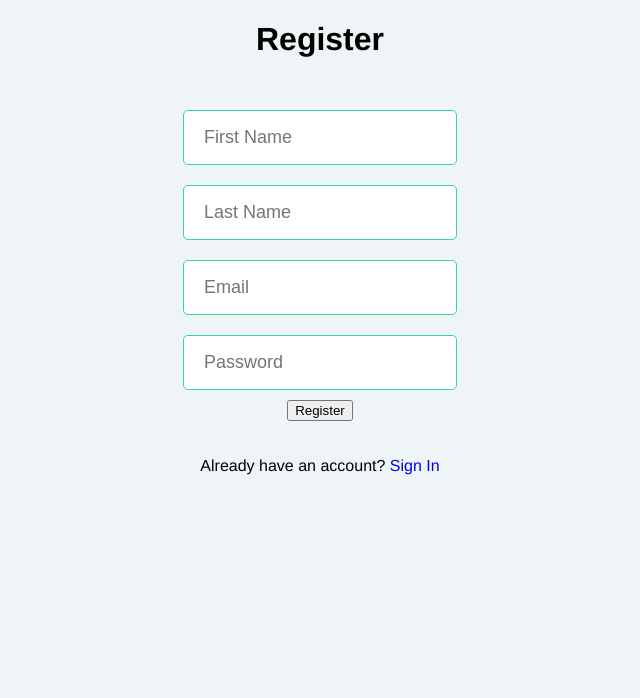
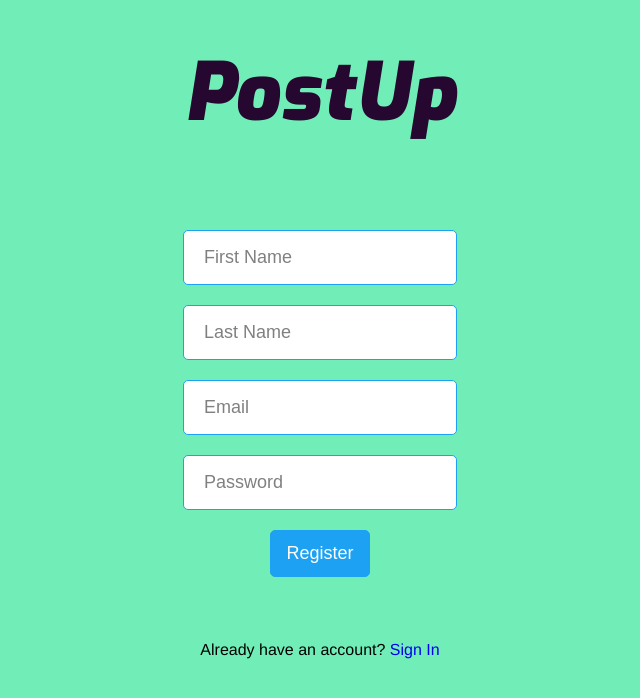
Before and after one commit to riley-worthington/suggestion-box, a React (Create React App) app in the folder frontend/: page /register in a window 1280 px wide. Shown: the top 698 px of the page, without its empty margins (320-960 px from the left). Built offline with nearby package versions, Linux system fonts and the light colour scheme.

Commit message:
remove unnecessary database table and minor UI changes

```diff
--- a/frontend/src/Auth/Register.css
+++ b/frontend/src/Auth/Register.css
@@ -2,7 +2,17 @@
   display: flex;
   flex-direction: column;
   align-items: center;
-  margin: auto auto;
+  margin: 0 auto;
+  background-color: var(--accent-1);
+  height: 100%;
+}
+
+.reg-title {
+  color: #25072f;
+  /* color: #eded00; */
+  font-size: 80px;
+  margin-top: 40px;
+  font-family: 'Exo', sans-serif;
 }
 
 .register-form {
@@ -14,13 +24,14 @@
   margin: 20px;
 }
 
-.register-form > input {
+.register-field {
   margin: 10px;
-  border: 1px solid #38d1ac;
+  border: 1px solid #1da1f2;
   border-radius: 5px;
   font-size: 18px;
-  color: grey;
+  color: var(--text-color-normal);
   padding: 16px 20px;
+  outline: none;
 }
 
 .visually-hidden {
@@ -35,5 +46,35 @@
 }
 
 .register-button {
+  margin: 10px;
+  border: 1px solid #1da1f2;
+  border-radius: 5px;
+  font-size: 18px;
+  /* color: grey; */
+  /* color: #25072f; */
+  padding: 12px;
+  width: 100px;
+  /* color: #4b8bf9; */
+  color: #ffffff;
   cursor: pointer;
+  outline: none;
+  /* background-color: #cddeff; */
+  background-color: #1da1f2;
+  transition: 0.3s;
 }
+
+.register-button:hover, .register-button:focus {
+  background-color: #006dbf;
+  border-color: #006dbf;
+  transition: 0.3s;
+}
+
+.register-error-message {
+  font-size: 16px;
+  margin: 0;
+  color: red;
+}
+
+::placeholder {
+  color: grey;
+}
--- a/frontend/src/Auth/Register.js
+++ b/frontend/src/Auth/Register.js
@@ -18,6 +18,7 @@ class Register extends Component {
       lastName: '',
       email: '',
       password: '',
+      invalid: false,
     }
   }
 
@@ -28,6 +29,13 @@ class Register extends Component {
   handleSubmit = event => {
     event.preventDefault();
     const { firstName, lastName, email, password } = this.state;
+    if (firstName === '' || lastName === '' || email === '' || password === '') {
+      this.setState({
+        invalid: true
+      });
+      return;
+    }
+
     const { onSubmitRegister } = this.props;
     onSubmitRegister(firstName, lastName, email, password);
   }
@@ -35,10 +43,11 @@ class Register extends Component {
   render() {
     return (
       <div className='register-container'>
-        <h1>Register</h1>
+        <h1 className='reg-title'>PostUp</h1>
         <form className='register-form'>
           <label htmlFor='firstName' className='visually-hidden'>First Name</label>
           <input
+            className='register-field'
             id='firstName'
             type='text'
             name='firstName'
@@ -47,6 +56,7 @@ class Register extends Component {
           />
           <label htmlFor='lastName' className='visually-hidden'>Last Name</label>
           <input
+            className='register-field'
             id='lastName'
             type='text'
             name='lastName'
@@ -55,6 +65,7 @@ class Register extends Component {
           />
           <label htmlFor='email' className='visually-hidden'>Email</label>
           <input
+            className='register-field'
             id='email'
             type='email'
             name='email'
@@ -63,6 +74,7 @@ class Register extends Component {
           />
           <label htmlFor='password' className='visually-hidden'>Password</label>
           <input
+            className='register-field'
             id='password'
             type='password'
             name='password'
@@ -76,6 +88,9 @@ class Register extends Component {
             onClick={this.handleSubmit}>
               Register
           </button>
+          <p className='register-error-message'>
+            {this.state.invalid ? 'Please fill out all the fields' : <br/>}
+          </p>
         </form>
         <p>
           Already have an account? <Link to='/signin'>Sign In</Link>
--- a/frontend/src/Auth/SignIn.css
+++ b/frontend/src/Auth/SignIn.css
@@ -27,7 +27,7 @@ header {
   margin: auto auto;
   /* background-color: #71eeb8; */
   background: rgb(0,211,222);
-  background: linear-gradient(180deg, rgba(0,211,222,1) 0%, rgba(113,238,184,1) 50%, rgba(0,255,130,1) 100%);
+  background: linear-gradient(300deg, rgba(0,211,222,1) 0%, rgba(113,238,184,1) 50%, rgba(0,255,130,1) 100%);
   height: 100%;
 }
 
@@ -54,7 +54,8 @@ header {
 
 .signin-form > input, .signin-form > button {
   margin: 10px;
-  border: 1px solid #4b8bf9;
+  /* border: 1px solid #4b8bf9; */
+  border: 1px solid #1da1f2;
   border-radius: 5px;
   font-size: 18px;
   /* color: grey; */
@@ -122,10 +123,10 @@ input:invalid:not(:focus) {
   text-decoration: none;
   font-weight: bold;
   color: #4b8bf9;
-  background-color: #ffffff;
+  background-color: var(--background);
   padding: 15px;
   border-radius: 10px;
-  border: 1px solid #4b8bf9;
+  /* border: 2px solid #4b8bf9; */
 }
 
 .link-text {
--- a/frontend/src/Home/JoinPage/JoinPage.js
+++ b/frontend/src/Home/JoinPage/JoinPage.js
@@ -45,12 +45,21 @@ class JoinPage extends Component {
             <h1>Join a team</h1>
             {teamsNotIn.length > 0 ?
               teamsNotIn.map(team =>
-                <button
-                  className='join-button'
-                  key={team.team_id}
-                  onClick={() => addTeamMember(currentUser.user_id, team.team_id)}>
-                  {team.name}
-                </button>)
+                <div>
+                  <input type="checkbox"
+                         id={team.team_id}
+                         key={team.team_id}
+                         name={team.name}
+                         value={team.name} />
+                  <label htmlFor={team.name}>{team.name}</label>
+                </div>
+                // <button
+                //   className='join-button'
+                //   key={team.team_id}
+                //   onClick={() => addTeamMember(currentUser.user_id, team.team_id)}>
+                //   {team.name}
+                // </button>)
+              )
               :
               <div>
                 <p>
--- a/frontend/src/Home/ToggleSwitch/ToggleSwitch.css
+++ b/frontend/src/Home/ToggleSwitch/ToggleSwitch.css
@@ -12,20 +12,26 @@
 
 #dayIcon {
   position: relative;
-  width: 26px;
-  height: 26px;
-  top: -3px;
+  /* width: 26px; */
+  width: 1.5em;
+  height: 1.5em;
+  /* height: 26px; */
+  top: -1.5px;
   margin: 0 7px;
-  fill: #9caec0;
+  /* fill: #9caec0; */
+  fill: #f1d339;
 }
 
 #nightIcon {
   position: relative;
-  width: 26px;
-  height: 26px;
-  top: -3px;
+  /* width: 26px; */
+  /* height: 26px; */
+  width: 1.5em;
+  height: 1.5em;
+  top: -1.5px;
   margin: 0 7px;
-  fill: #9caec0;
+  /* fill: #9caec0; */
+  fill: #a5b7c8;
 }
 
 #dayIcon, #nightIcon {
@@ -52,8 +58,8 @@
 .toggle + .toggle-button {
   outline: 0;
   display: inline-block;
-  width: 4em;
-  height: 2em;
+  width: 3em;
+  height: 1.5em;
   position: relative;
   cursor: pointer;
   border: 2px solid #333;
@@ -87,14 +93,16 @@
   padding: 2px;
   -webkit-transition: all .2s ease;
   transition: all .2s ease;
-  border: 2px solid rgba(156, 174, 192, 0.27);
+  /* border: 2px solid rgba(156, 174, 192, 0.27); */
+  border: 2px solid rgba(156, 174, 192, 0.5);
   border-radius: 2em;
 }
 
 .toggle + .toggle-button:after {
   -webkit-transition: all .2s ease;
   transition: all .2s ease;
-  background: rgba(156, 174, 192, 0.27);
+  /* background: rgba(156, 174, 192, 0.27); */
+  background: rgba(156, 174, 192, 0.5);
   content: "";
   border-radius: 1em;
 }
```
Also changed, not shown: 2 other files (tests, documents, lock files or other folders).
